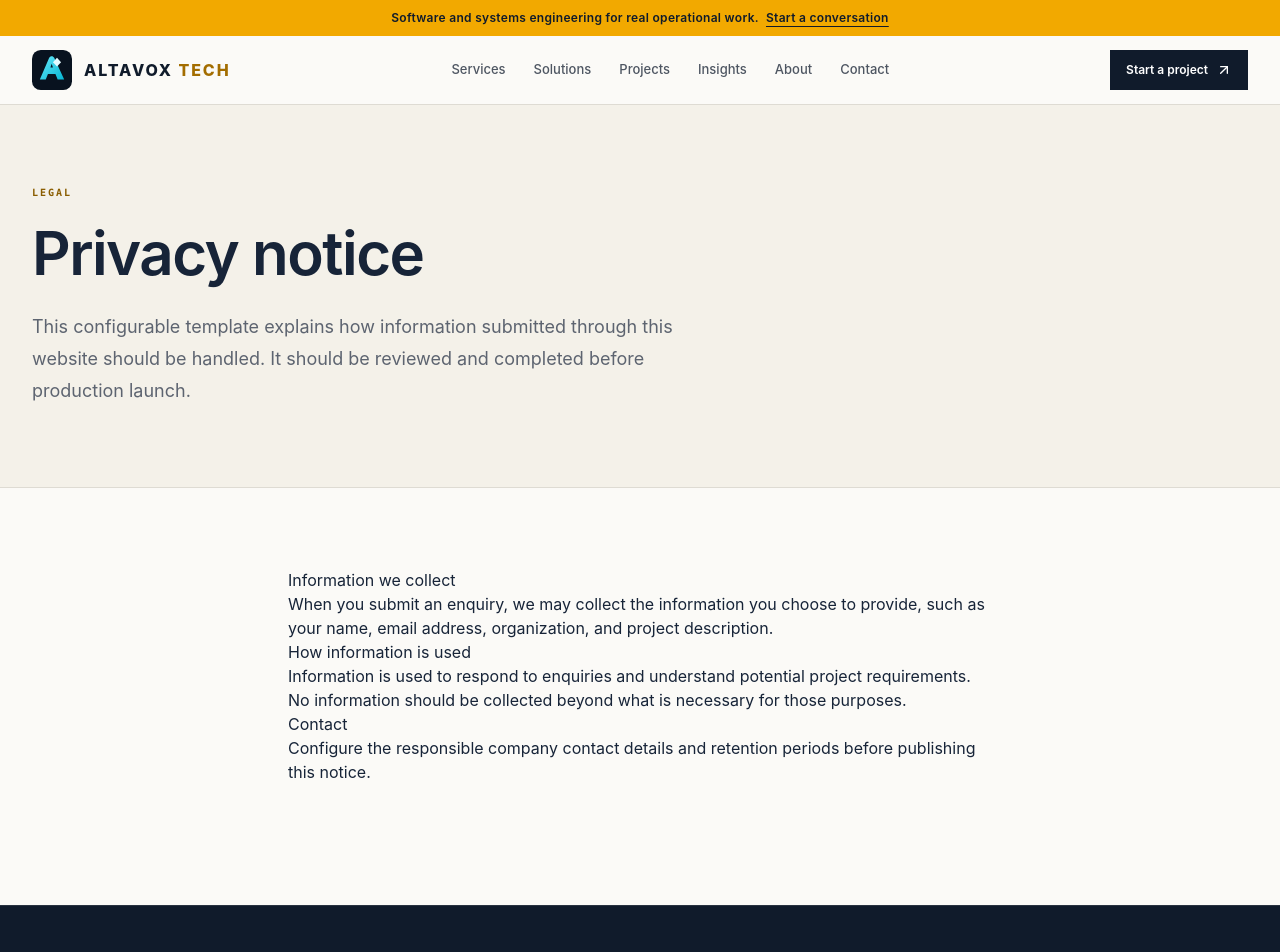
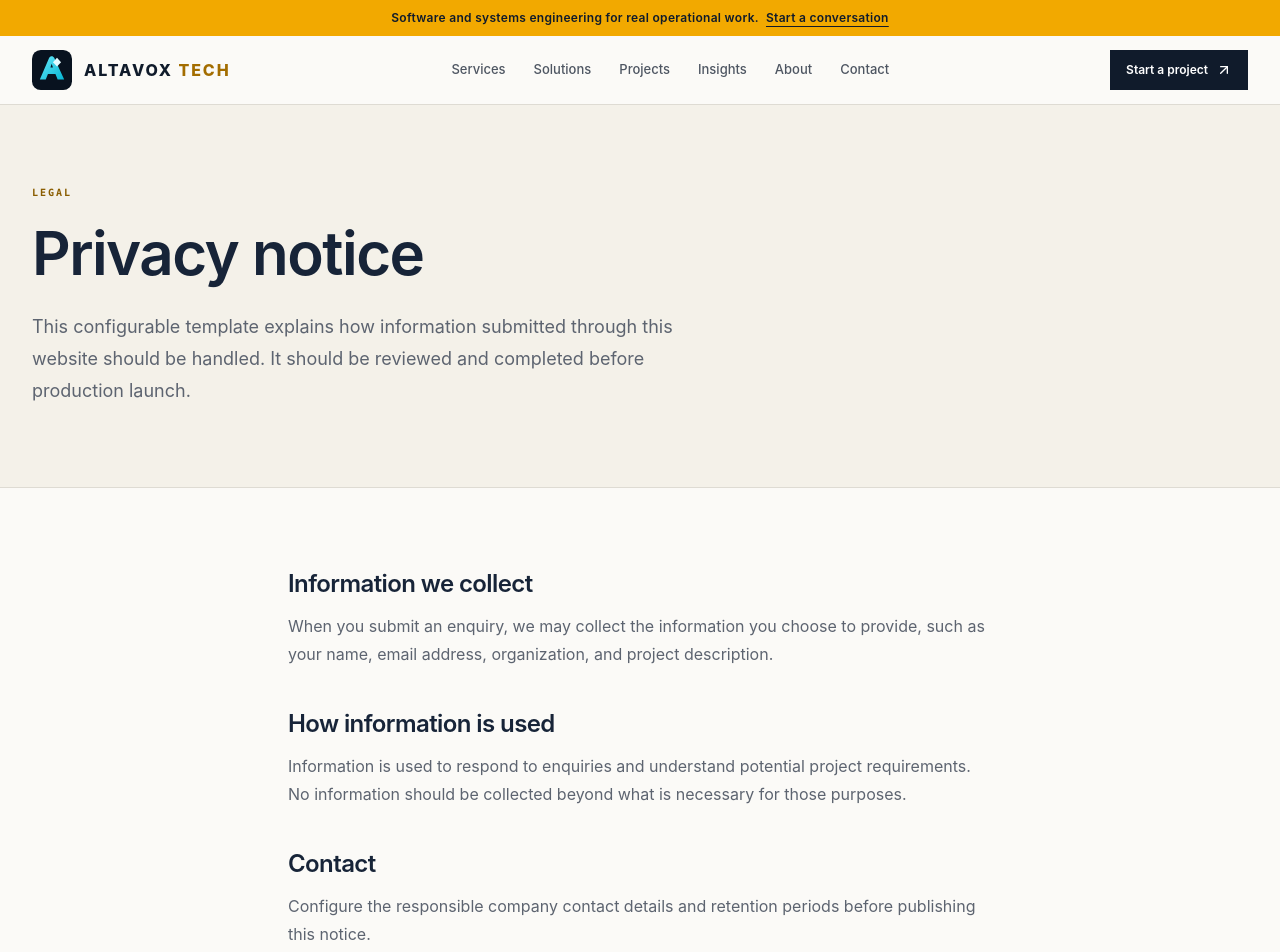
Before and after one commit to yurian51/altavox-tech, a Next.js app: page /privacy in a window 1280 px wide. Shown: the top 952 px of the page. Built offline with nearby package versions, Linux system fonts and the light colour scheme.

Commit message:
Align privacy notice typography with the new light brand theme

```diff
--- a/app/privacy/page.tsx
+++ b/app/privacy/page.tsx
@@ -1,2 +1,26 @@
 import { PageFrame } from '@/components/site-shell'
-export default function Privacy(){return <PageFrame eyebrow="Legal" title="Privacy notice" intro="This configurable template explains how information submitted through this website should be handled. It should be reviewed and completed before production launch."><section className="prose prose-invert mx-auto max-w-3xl px-6 py-20 prose-headings:font-normal prose-headings:text-white prose-p:text-slate-400 lg:px-8"><h2>Information we collect</h2><p>When you submit an enquiry, we may collect the information you choose to provide, such as your name, email address, organization, and project description.</p><h2>How information is used</h2><p>Information is used to respond to enquiries and understand potential project requirements. No information should be collected beyond what is necessary for those purposes.</p><h2>Contact</h2><p>Configure the responsible company contact details and retention periods before publishing this notice.</p></section></PageFrame>}
+
+export default function Privacy() {
+  return (
+    <PageFrame
+      eyebrow="Legal"
+      title="Privacy notice"
+      intro="This configurable template explains how information submitted through this website should be handled. It should be reviewed and completed before production launch."
+    >
+      <section className="mx-auto max-w-3xl space-y-10 px-5 py-14 sm:py-16 lg:px-8 lg:py-20">
+        <div>
+          <h2 className="text-xl font-semibold tracking-tight text-[#172438] sm:text-2xl">Information we collect</h2>
+          <p className="mt-3 text-base leading-7 text-[#5d6470]">When you submit an enquiry, we may collect the information you choose to provide, such as your name, email address, organization, and project description.</p>
+        </div>
+        <div>
+          <h2 className="text-xl font-semibold tracking-tight text-[#172438] sm:text-2xl">How information is used</h2>
+          <p className="mt-3 text-base leading-7 text-[#5d6470]">Information is used to respond to enquiries and understand potential project requirements. No information should be collected beyond what is necessary for those purposes.</p>
+        </div>
+        <div>
+          <h2 className="text-xl font-semibold tracking-tight text-[#172438] sm:text-2xl">Contact</h2>
+          <p className="mt-3 text-base leading-7 text-[#5d6470]">Configure the responsible company contact details and retention periods before publishing this notice.</p>
+        </div>
+      </section>
+    </PageFrame>
+  )
+}
```
